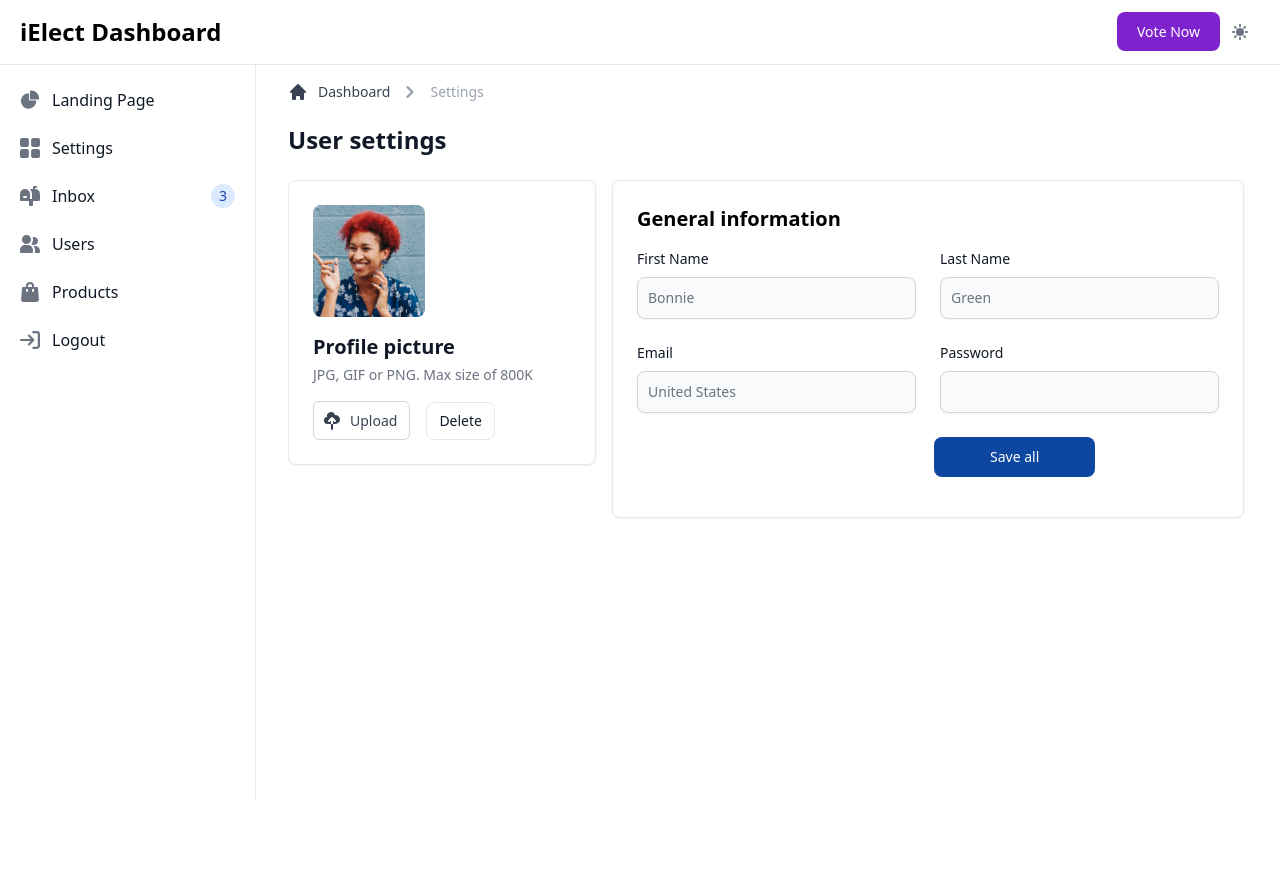
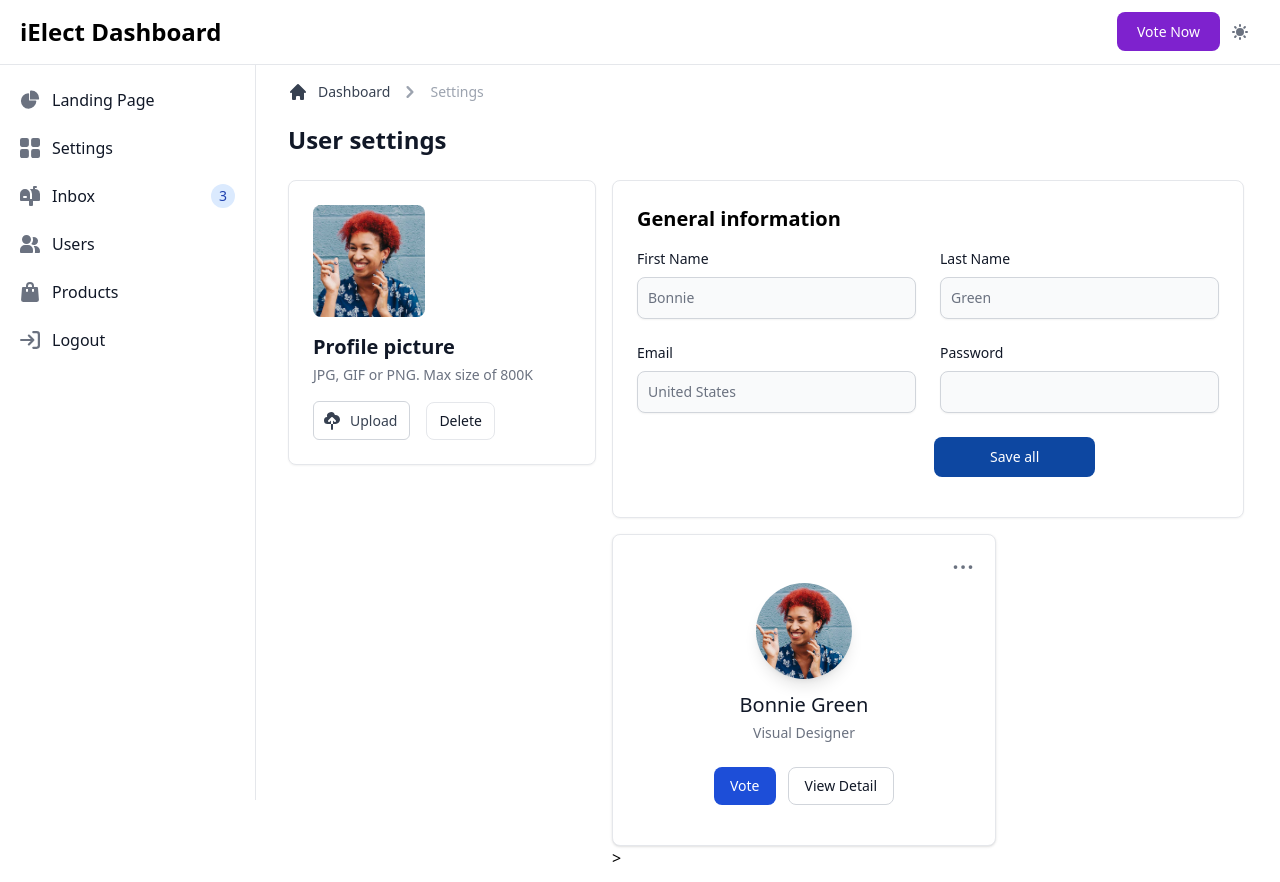
Before and after one commit to elhejj888/Election_3.0, a Django app: page /dashboard/settings/ in a window 1280 px wide. Before the commit the page ends 800 px from the top, so only its background shows below. Run offline with Django 4.2, Linux system fonts and the light colour scheme; some libraries are stand-ins or nearby versions.

Commit message:
dashboard in place

```diff
--- a/dashboard/templates/dashboard.html
+++ b/dashboard/templates/dashboard.html
@@ -27,6 +27,7 @@
         </a>
       </div>
       <div class="flex items-center">
+
           <div class="flex items-center ms-3">
             <div>
                {% if user.is_authenticated %}
--- a/dashboard/templates/settings.html
+++ b/dashboard/templates/settings.html
@@ -129,5 +129,40 @@
             </form>
         </div>
 
+
+<div class="w-full max-w-sm bg-white border border-gray-200 rounded-lg shadow dark:bg-gray-800 dark:border-gray-700">
+    <div class="flex justify-end px-4 pt-4">
+        <button id="dropdownButton" data-dropdown-toggle="dropdown" class="inline-block text-gray-500 dark:text-gray-400 hover:bg-gray-100 dark:hover:bg-gray-700 focus:ring-4 focus:outline-none focus:ring-gray-200 dark:focus:ring-gray-700 rounded-lg text-sm p-1.5" type="button">
+            <span class="sr-only">Open dropdown</span>
+            <svg class="w-5 h-5" aria-hidden="true" xmlns="http://www.w3.org/2000/svg" fill="currentColor" viewBox="0 0 16 3">
+                <path d="M2 0a1.5 1.5 0 1 1 0 3 1.5 1.5 0 0 1 0-3Zm6.041 0a1.5 1.5 0 1 1 0 3 1.5 1.5 0 0 1 0-3ZM14 0a1.5 1.5 0 1 1 0 3 1.5 1.5 0 0 1 0-3Z"/>
+            </svg>
+        </button>
+        <!-- Dropdown menu -->
+        <div id="dropdown" class="z-10 hidden text-base list-none bg-white divide-y divide-gray-100 rounded-lg shadow w-44 dark:bg-gray-700">
+            <ul class="py-2" aria-labelledby="dropdownButton">
+            <li>
+                <a href="#" class="block px-4 py-2 text-sm text-gray-700 hover:bg-gray-100 dark:hover:bg-gray-600 dark:text-gray-200 dark:hover:text-white">Edit</a>
+            </li>
+            <li>
+                <a href="#" class="block px-4 py-2 text-sm text-gray-700 hover:bg-gray-100 dark:hover:bg-gray-600 dark:text-gray-200 dark:hover:text-white">Export Data</a>
+            </li>
+            <li>
+                <a href="#" class="block px-4 py-2 text-sm text-red-600 hover:bg-gray-100 dark:hover:bg-gray-600 dark:text-gray-200 dark:hover:text-white">Delete</a>
+            </li>
+            </ul>
+        </div>
+    </div>
+    <div class="flex flex-col items-center pb-10">
+        <img class="w-24 h-24 mb-3 rounded-full shadow-lg" src="{% static '/images/bonnie-green-2x.png' %}" alt="Bonnie image"/>
+        <h5 class="mb-1 text-xl font-medium text-gray-900 dark:text-white">Bonnie Green</h5>
+        <span class="text-sm text-gray-500 dark:text-gray-400">Visual Designer</span>
+        <div class="flex mt-4 md:mt-6">
+            <a href="#" class="inline-flex items-center px-4 py-2 text-sm font-medium text-center text-white bg-blue-700 rounded-lg hover:bg-blue-800 focus:ring-4 focus:outline-none focus:ring-blue-300 dark:bg-blue-600 dark:hover:bg-blue-700 dark:focus:ring-blue-800">Vote</a>
+            <a href="#" class="inline-flex items-center px-4 py-2 text-sm font-medium text-center text-gray-900 bg-white border border-gray-300 rounded-lg hover:bg-gray-100 focus:ring-4 focus:outline-none focus:ring-gray-200 dark:bg-gray-800 dark:text-white dark:border-gray-600 dark:hover:bg-gray-700 dark:hover:border-gray-700 dark:focus:ring-gray-700 ms-3">View Detail</a>
+        </div>
     </div>
 </div>
+>
+    </div>
+</div>
--- a/theme/static/css/dist/styles.css
+++ b/theme/static/css/dist/styles.css
@@ -1046,6 +1063,10 @@ select {
   height: 3.5rem;
 }
 
+.h-24 {
+  height: 6rem;
+}
+
 .h-28 {
   height: 7rem;
 }
@@ -1114,6 +1135,10 @@ select {
   width: 3.5rem;
 }
 
+.w-24 {
+  width: 6rem;
+}
+
 .w-28 {
   width: 7rem;
 }
@@ -1176,6 +1201,10 @@ select {
 
 .max-w-screen-xl {
   max-width: 1280px;
+}
+
+.max-w-sm {
+  max-width: 24rem;
 }
 
 .flex-1 {
@@ -1273,6 +1302,10 @@ select {
   justify-content: flex-start;
 }
 
+.justify-end {
+  justify-content: flex-end;
+}
+
 .justify-center {
   justify-content: center;
 }
@@ -1472,9 +1491,9 @@ select {
   background-color: rgb(219 234 254 / var(--tw-bg-opacity));
 }
 
-.bg-blue-50 {
-  --tw-bg-opacity: 1;
-  background-color: rgb(239 246 255 / var(--tw-bg-opacity));
+.bg-blue-700 {
+  --tw-bg-opacity: 1;
+  background-color: rgb(29 78 216 / var(--tw-bg-opacity));
 }
 
 .bg-gray-100 {
@@ -1536,6 +1546,14 @@ select {
      object-fit: cover;
 }
 
+.p-1 {
+  padding: 0.25rem;
+}
+
+.p-1\.5 {
+  padding: 0.375rem;
+}
+
 .p-2 {
   padding: 0.5rem;
 }
@@ -1620,14 +1643,8 @@ select {
   padding-bottom: 2rem;
 }
 
-.px-10 {
-  padding-left: 2.5rem;
-  padding-right: 2.5rem;
-}
-
-.px-14 {
-  padding-left: 3.5rem;
-  padding-right: 3.5rem;
+.pb-10 {
+  padding-bottom: 2.5rem;
 }
 
 .pb-4 {
@@ -1658,12 +1675,24 @@ select {
   padding-top: 5rem;
 }
 
+.pt-4 {
+  padding-top: 1rem;
+}
+
 .pt-6 {
   padding-top: 1.5rem;
 }
 
 .pt-8 {
   padding-top: 2rem;
+}
+
+.ps-10 {
+  padding-inline-start: 2.5rem;
+}
+
+.ps-3 {
+  padding-inline-start: 0.75rem;
 }
 
 .text-left {
@@ -2369,6 +2437,10 @@ select {
     margin-left: 0.5rem;
   }
 
+  .md\:mt-6 {
+    margin-top: 1.5rem;
+  }
+
   .md\:grid {
     display: grid;
   }
```
Also changed, not shown: other parts of theme/static/css/dist/styles.css (+117 -79 lines).
